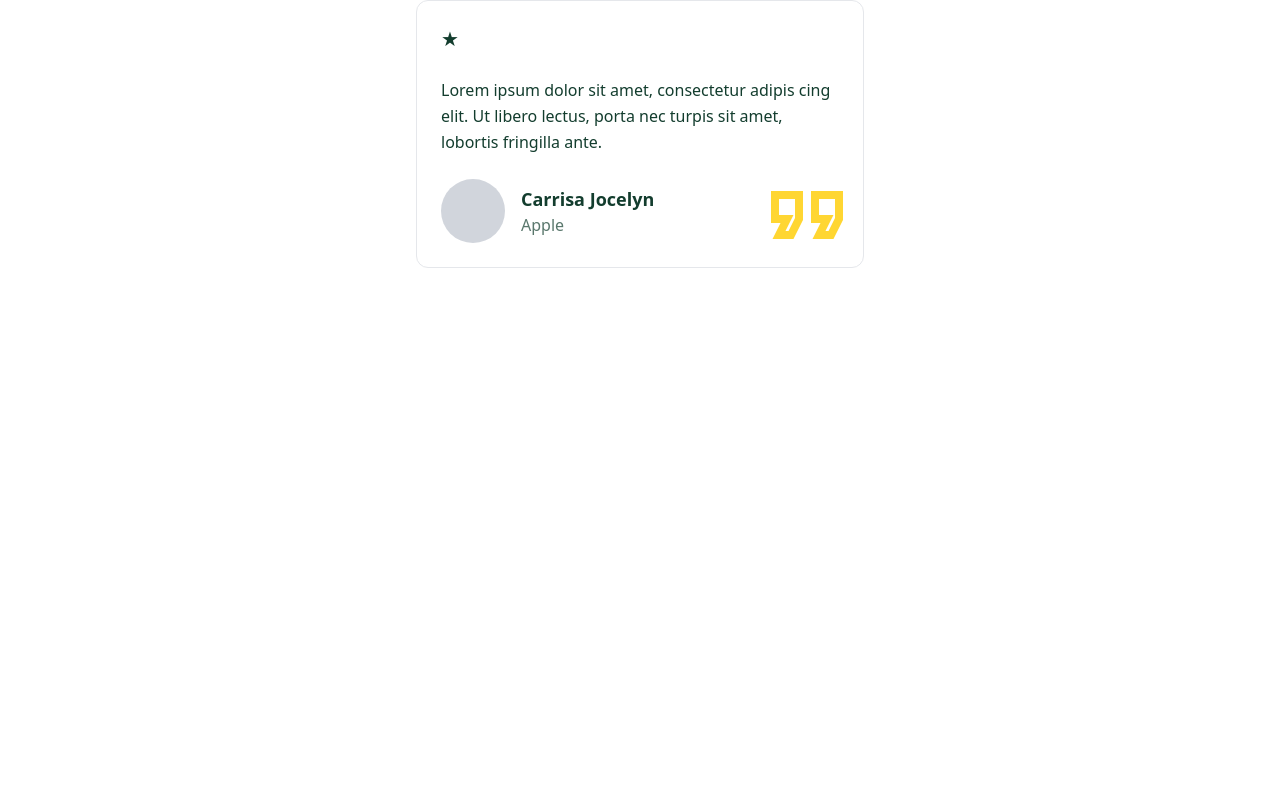
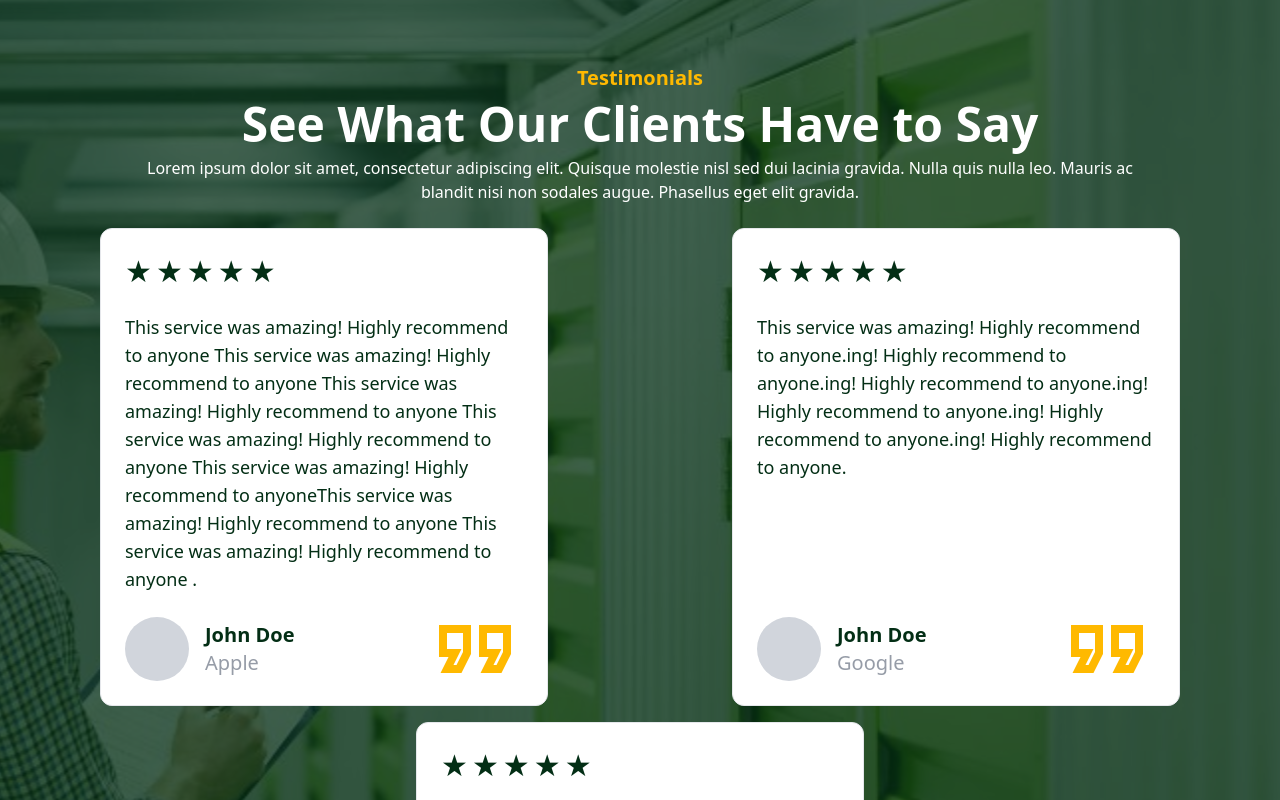
Before and after one commit to Burak-A-dev/StorAid, a React (Vite) app: page / in a window 1280 px wide. Shown: the top 800 px of the page. Built offline with nearby package versions, Linux system fonts and the light colour scheme; no server answers.

Commit message:
changes made to the TestimonialsCard component + good progress on the Testimonials component.

```diff
--- a/src/App.jsx
+++ b/src/App.jsx
@@ -1,14 +1,9 @@
-import TestimonialsCard from "./components/common/TestimonialsCard";
+import Testimonials from "./components/common/Testimonials";
 
 function App() {
   return (
     <div>
-      <TestimonialsCard
-        name="Carrisa Jocelyn"
-        comment="Lorem ipsum dolor sit amet, consectetur adipis cing elit. Ut libero lectus, porta nec turpis sit amet, lobortis fringilla ante."
-        rating={1}
-        companyName="Apple"
-      />
+      <Testimonials/>
     </div>
   );
 }
--- /dev/null
+++ b/src/components/common/Testimonials.jsx
@@ -0,0 +1,68 @@
+import React, { useEffect} from "react";
+import Background from "../../assets/Testimonials.svg";
+import TestimonialsCard from "./TestimonialsCard";
+
+export default function Testimonials() {
+
+useEffect(() => {
+  const fetchTestimonials = async () => {
+    try {
+      const response = await fetch(
+        "https://win25-jsf-assignment.azurewebsites.net/index.html"
+      );
+
+      if (response.ok) {
+        console.log("Correct!");
+      } else {
+        console.log("Fetch failed with status:", response.status);
+      }
+    } catch (err) {
+      console.error("Error fetching testimonials:", err);
+    }
+  };
+
+  fetchTestimonials();
+}, []);
+
+
+  return (
+    <div
+      style={{ backgroundImage: `url(${Background})` }}
+      className="w-full bg-cover bg-center relative"
+    >
+      <div className="absolute inset-0 bg-green-950/75"></div>
+
+      <div className="flex flex-col items-center text-center relative z-10 px-4 py-16">
+        <h4 className="text-xl font-semibold text-amber-400">Testimonials</h4>
+        <h2 className="text-white text-5xl font-bold mt-2">See What Our Clients Have to Say</h2>
+        <p className="text-white text-d mt-2 max-w-5xl">
+          Lorem ipsum dolor sit amet, consectetur adipiscing elit. Quisque molestie nisl sed dui lacinia gravida. Nulla quis nulla leo. Mauris ac blandit nisi non sodales augue. Phasellus eget elit gravida.
+        </p>
+
+        <div className="flex flex-wrap justify-center gap-4 mt-6">
+          <TestimonialsCard
+            name="John Doe"
+            companyName="Apple"
+            comment=" This service was amazing! Highly recommend to anyone This service was amazing! Highly recommend to anyone This service was amazing! Highly recommend to anyone This service was amazing! Highly recommend to anyone This service was amazing! Highly recommend to anyoneThis service was amazing! Highly recommend to anyone This service was amazing! Highly recommend to anyone ."
+            rating={5}
+            avatarUrl=""
+          />
+          <TestimonialsCard
+            name="John Doe"
+            companyName="Google"
+            comment="This service was amazing! Highly recommend to anyone.ing! Highly recommend to anyone.ing! Highly recommend to anyone.ing! Highly recommend to anyone.ing! Highly recommend to anyone.ing! Highly recommend to anyone."
+            rating={5}
+            avatarUrl=""
+          />
+          <TestimonialsCard
+            name="John Doe"
+            companyName="Tesla"
+            comment="This service was amazing! Highly recommend to anyone."
+            rating={5}
+            avatarUrl=""
+          />
+        </div>
+      </div>
+    </div>
+  );
+}
--- a/src/components/common/TestimonialsCard.jsx
+++ b/src/components/common/TestimonialsCard.jsx
@@ -1,4 +1,3 @@
-// components/Testimonials/TestimonialsCard.jsx
 import { MdOutlineFormatQuote } from "react-icons/md";
 
 const TestimonialsCard = ({ name, companyName, comment, rating, avatarUrl }) => {
@@ -8,17 +7,20 @@ const TestimonialsCard = ({ name, companyName, comment, rating, avatarUrl }) =>
   }
 
   return (
-    <div className="relative bg-white rounded-xl border border-gray-200 p-6 max-w-md mx-auto flex flex-col gap-6">
-      <div className="flex gap-1 text-[#133D2E] text-xl">
+    <div className="bg-white rounded-xl border border-gray-200 p-6 max-w-md mx-auto flex flex-col gap-6">
+      <div className="flex gap-1 text-green-950 text-3xl">
         {stars.map((star, index) => (
           <span key={index}>{star}</span>
         ))}
       </div>
 
-      <p className="text-[#133D2E] text-base leading-relaxed">
+      <div className="flex justify-center items-center">
+      <p className="text-green-950 text-start text-lg">
         {comment}
       </p>
+      </div>
 
+      <div className="relative flex items-center justify-between mt-auto"> {/* Added mt-auto to push to bottom */}
         <div className="flex items-center gap-4">
           <div className="w-16 h-16 bg-gray-300 rounded-full overflow-hidden flex-shrink-0">
             {avatarUrl && (
@@ -30,12 +32,13 @@ const TestimonialsCard = ({ name, companyName, comment, rating, avatarUrl }) =>
             )}
           </div>
           <div className="flex flex-col">
-          <h4 className="font-semibold text-lg text-[#133D2E]">{name}</h4>
-          <p className="text-[#133D2E]/70 text-base">{companyName}</p>
+            <h4 className="font-semibold text-xl text-green-950">{name}</h4>
+            <p className="text-gray-500/70 text-xl text-left">{companyName}</p>
           </div>
         </div>
 
-      <MdOutlineFormatQuote className="absolute bottom-1 right-2 text-[#FFCC00] text-8xl opacity-80" />
+        <MdOutlineFormatQuote className="absolute right-0 text-amber-400 text-8xl" />
+      </div>
     </div>
   );
 };
```
Also changed, not shown: src/assets/Testimonials.svg (added). Lines whose indentation alone changed are shown as unchanged.
